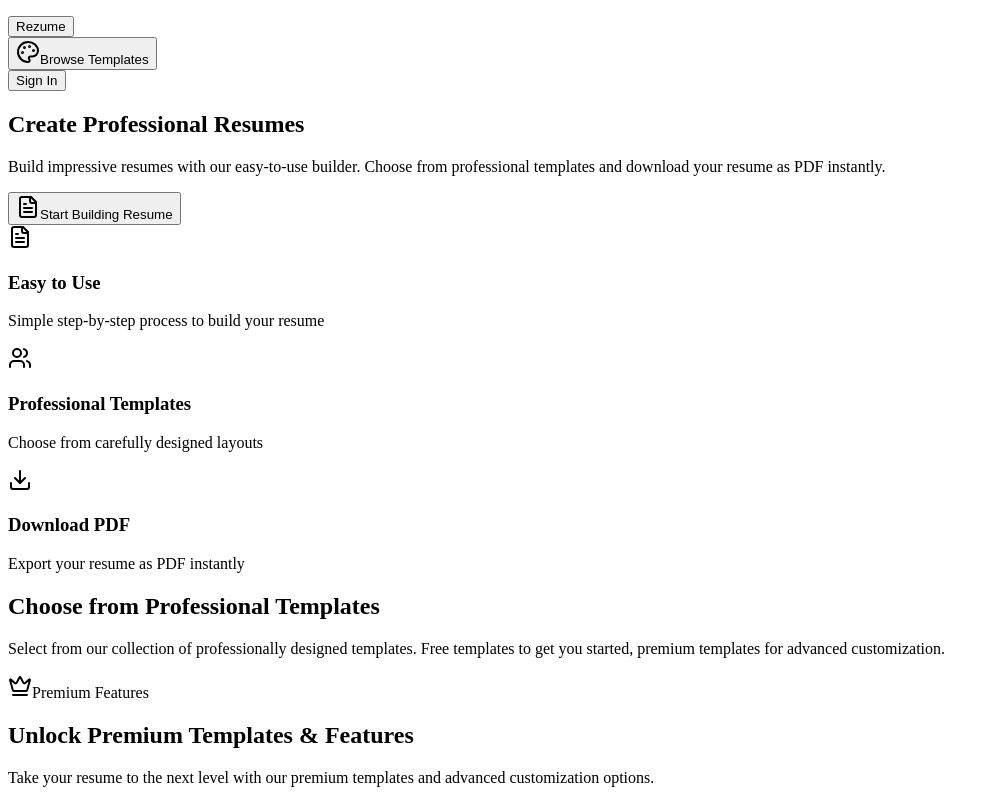
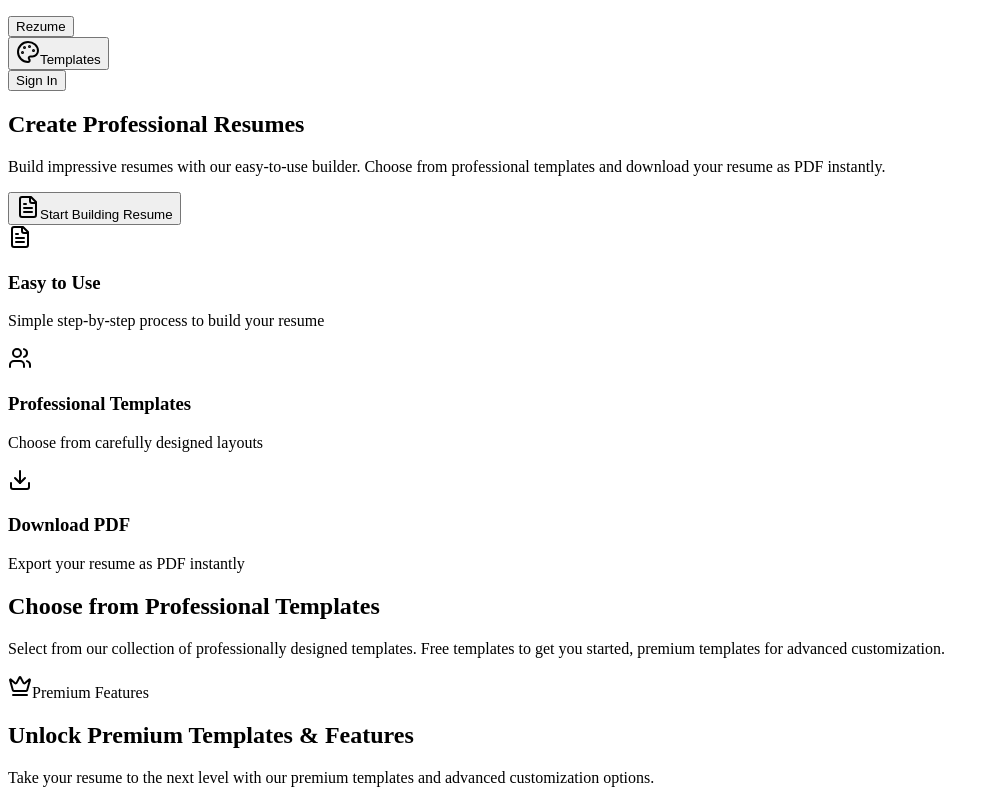
Before and after one commit to Dipesh-Mahat/Rezume, a React (Vite) app in the folder client/: page / in a window 1280 px wide. Shown: the top 800 px of the page, without its empty margins (0-995 px from the left). Built offline with nearby package versions, Linux system fonts and the light colour scheme; a web font is replaced by a local one; what @shared/schema would draw is missing.

Commit message:
Refactor navbar template button visibility and update dialog messaging for better user experience

```diff
--- a/client/src/components/navbar.tsx
+++ b/client/src/components/navbar.tsx
@@ -84,16 +84,6 @@ export function Navbar({ onUpgradeClick, onTemplateSelect, currentTemplate }: Na
                   );
                 })}
 
-                {/* Browse Templates Button - always visible for authenticated users */}
-                <Button
-                  variant="outline"
-                  onClick={() => setShowTemplateDropdown(true)}
-                  className="flex items-center space-x-2"
-                >
-                  <Palette className="w-4 h-4" />
-                  <span>Browse Templates</span>
-                </Button>
-
                 {/* Template Selector - only show in builder page */}
                 {location === "/builder" && onTemplateSelect && (
                 <DropdownMenu>
@@ -140,21 +130,22 @@ export function Navbar({ onUpgradeClick, onTemplateSelect, currentTemplate }: Na
               </>
             ) : (
               // Navigation for non-authenticated users
-              <>
-                <Button
-                  variant="outline"
-                  onClick={() => setShowTemplateDropdown(true)}
-                  className="flex items-center space-x-2"
-                >
-                  <Palette className="w-4 h-4" />
-                  <span>Browse Templates</span>
-                </Button>
-              </>
+              <></>
             )}
           </div>
 
           {/* User Actions */}
           <div className="flex items-center space-x-4">
+            {/* Templates Button - Always visible */}
+            <Button
+              variant="outline"
+              onClick={() => setShowTemplateDropdown(true)}
+              className="flex items-center"
+            >
+              <Palette className="w-4 h-4 mr-1" />
+              <span>Templates</span>
+            </Button>
+
             {isAuthenticated ? (
               <>
                 {user?.plan === 'free' && (
@@ -253,25 +244,35 @@ export function Navbar({ onUpgradeClick, onTemplateSelect, currentTemplate }: Na
               className="flex items-center space-x-3 w-full px-3 py-2 rounded-md text-sm font-medium text-gray-700 hover:text-blue-600 hover:bg-gray-50"
             >
               <Palette className="w-4 h-4" />
-              <span>Browse Templates</span>
+              <span>Templates</span>
             </button>
           </div>
         </div>
       )}
 
       {/* Visual Template Selector Dialog */}
-      {showTemplateDropdown && (
-        <Dialog open={true} onOpenChange={setShowTemplateDropdown}>
-          <DialogContent className="max-w-6xl">
-            <div className="p-4">
-              <h2 className="text-2xl font-bold mb-4">Browse Resume Templates</h2>
+      <Dialog open={showTemplateDropdown} onOpenChange={setShowTemplateDropdown}>
+        <DialogContent className="max-w-6xl">
+          <div className="p-4">
+            <h2 className="text-2xl font-bold mb-4">Template Gallery</h2>
               <ErrorBoundary fallback={({ error, resetError }) => (
                 <div className="p-4 text-center">
-                  <p className="text-red-500 mb-4">Unable to load templates. Please try again later.</p>
-                  <Button onClick={() => {
-                    resetError();
-                    setShowTemplateDropdown(false);
-                  }}>Close</Button>
+                  <p className="text-red-500 mb-4">Oops! We couldn't load the templates. Please try refreshing the page.</p>
+                  <div className="flex space-x-2 justify-center">
+                    <Button onClick={() => {
+                      resetError();
+                      // Try to reload templates
+                      setTimeout(() => setShowTemplateDropdown(true), 100);
+                    }}>
+                      Try Again
+                    </Button>
+                    <Button variant="outline" onClick={() => {
+                      resetError();
+                      setShowTemplateDropdown(false);
+                    }}>
+                      Close
+                    </Button>
+                  </div>
                 </div>
               )}>
                 <VisualTemplateSelector
@@ -292,7 +293,6 @@ export function Navbar({ onUpgradeClick, onTemplateSelect, currentTemplate }: Na
             </div>
           </DialogContent>
         </Dialog>
-      )}
     </nav>
   );
 }
```
